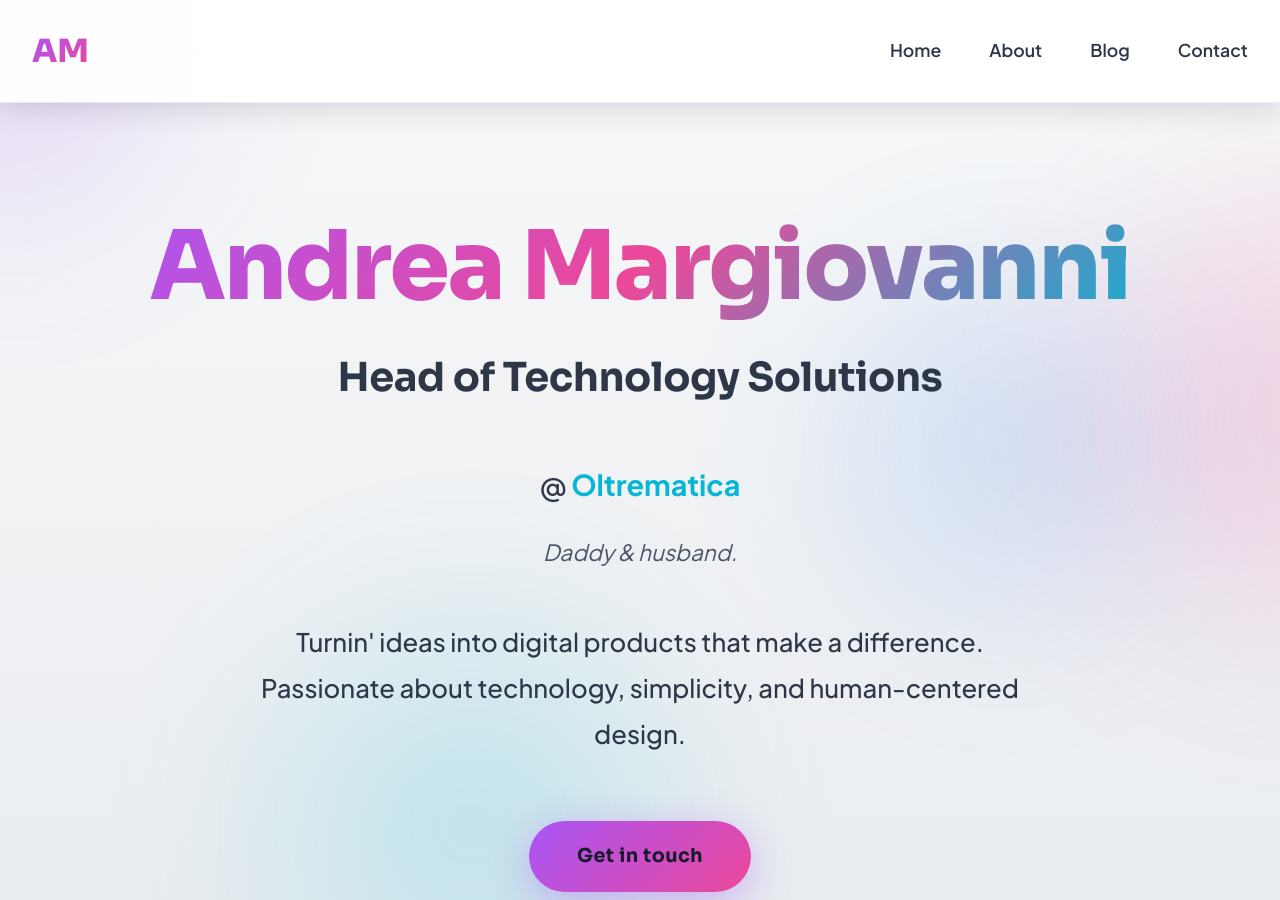
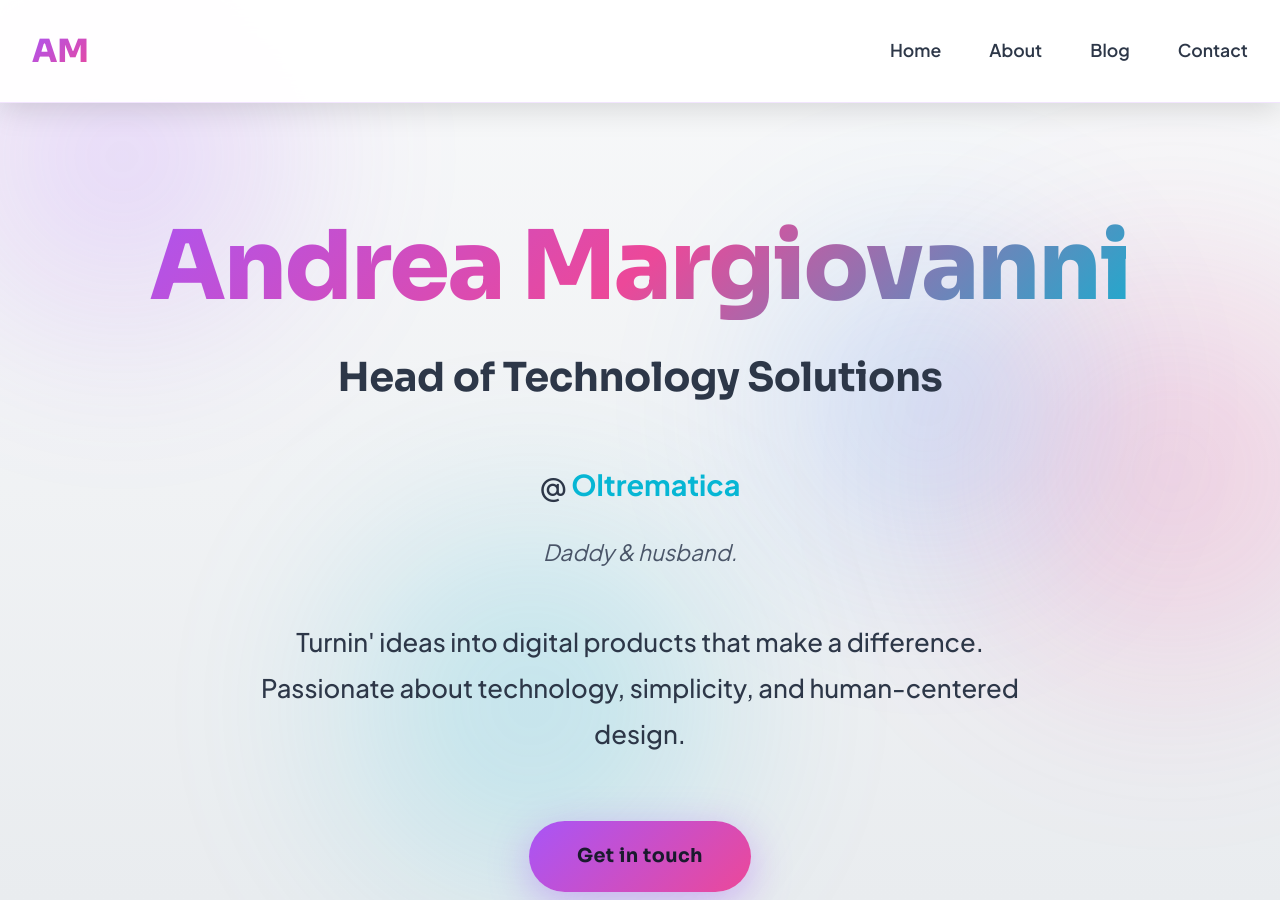
Before and after one commit to amargiovanni/margiovanni.it, a Jekyll site: the page built from index.md, in a window 1280 px wide and 900 px high. Built offline with Jekyll 4.4.1, drawn with Linux system fonts in a browser that asks for light colours.

Commit message:
Revert iOS Safari background fixes

```diff
--- a/_includes/head.html
+++ b/_includes/head.html
@@ -1,8 +1,6 @@
 <head>
     <meta charset="UTF-8">
-    <meta name="viewport" content="width=device-width, initial-scale=1.0, viewport-fit=cover">
-    <meta name="apple-mobile-web-app-capable" content="yes">
-    <meta name="apple-mobile-web-app-status-bar-style" content="black-translucent">
+    <meta name="viewport" content="width=device-width, initial-scale=1.0">
     <meta name="description" content="{% if page.description %}{{ page.description }}{% else %}{{ site.description }}{% endif %}">
     <meta name="author" content="{{ site.author.name }}">
     <meta name="keywords" content="{% if page.keywords %}{{ page.keywords }}{% else %}product design, technology, digital products, UX, innovation{% endif %}">
--- a/css/style.css
+++ b/css/style.css
@@ -128,8 +128,6 @@
   font-size: 18px;
   overflow-x: hidden;
   position: relative;
-  /* Assicura che il body si estenda per tutto lo schermo su iOS */
-  min-height: 100vh;
 }
 
 /* Accessibility: Respect reduced motion preference */
@@ -148,13 +146,10 @@
 
 .animated-bg {
   position: fixed;
-  /* Usa valori negativi grandi per assicurare che lo sfondo copra tutto, incluse le safe area */
-  top: -100px;
-  left: -100px;
-  right: -100px;
-  bottom: -100px;
-  width: calc(100% + 200px);
-  height: calc(100% + 200px);
+  top: 0;
+  left: 0;
+  width: 100%;
+  height: 100%;
   z-index: -1;
   overflow: hidden;
   background: var(--animated-bg);
```
